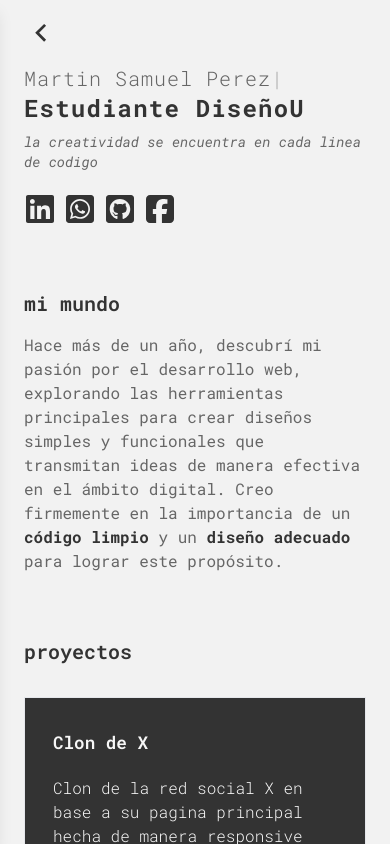
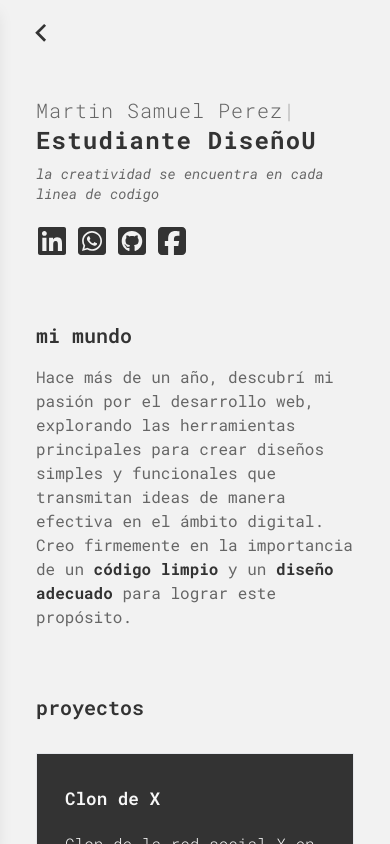
Before and after one commit to INKINSS/cv, a React (Vite) app: page / in a window 390 px wide. Shown: the top 844 px of the page. Built offline with nearby package versions, Linux system fonts and the light colour scheme.

Commit message:
corrección en padding en mobile y variables de entorno en vercel

```diff
--- a/src/App.jsx
+++ b/src/App.jsx
@@ -11,7 +11,7 @@ function App() {
   return (
     <main className='relative bg-customWhite'>
       <NavBar />
-      <article className='absolute translate-y-16 -z-10 ssm:px-6 lg:translate-y-40 md:px-40'>
+      <article className='absolute translate-y-24 -z-10 ssm:px-9 lg:translate-y-40 md:px-40'>
         <Banner />
         <MiMundo />
         <Proyects />
```
